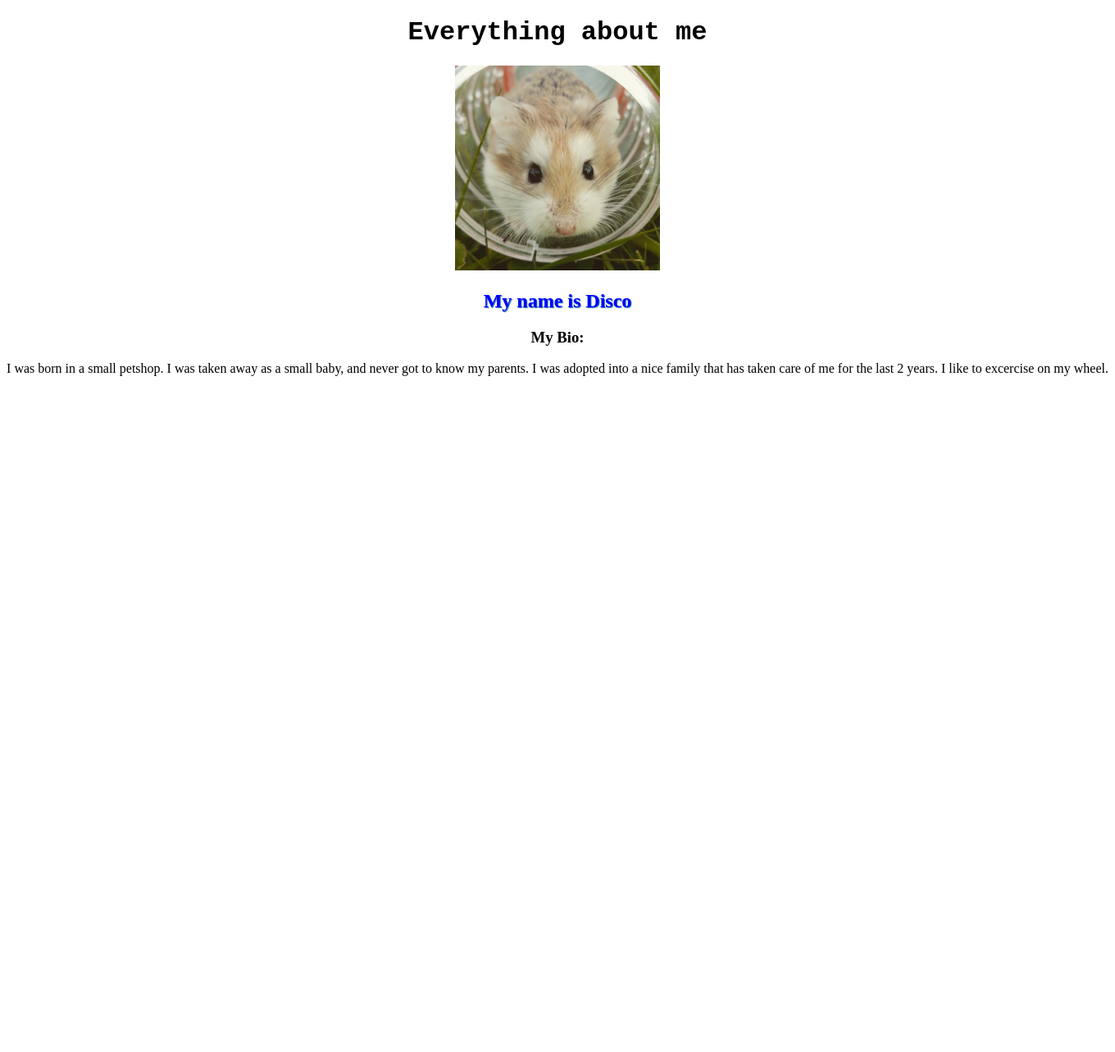
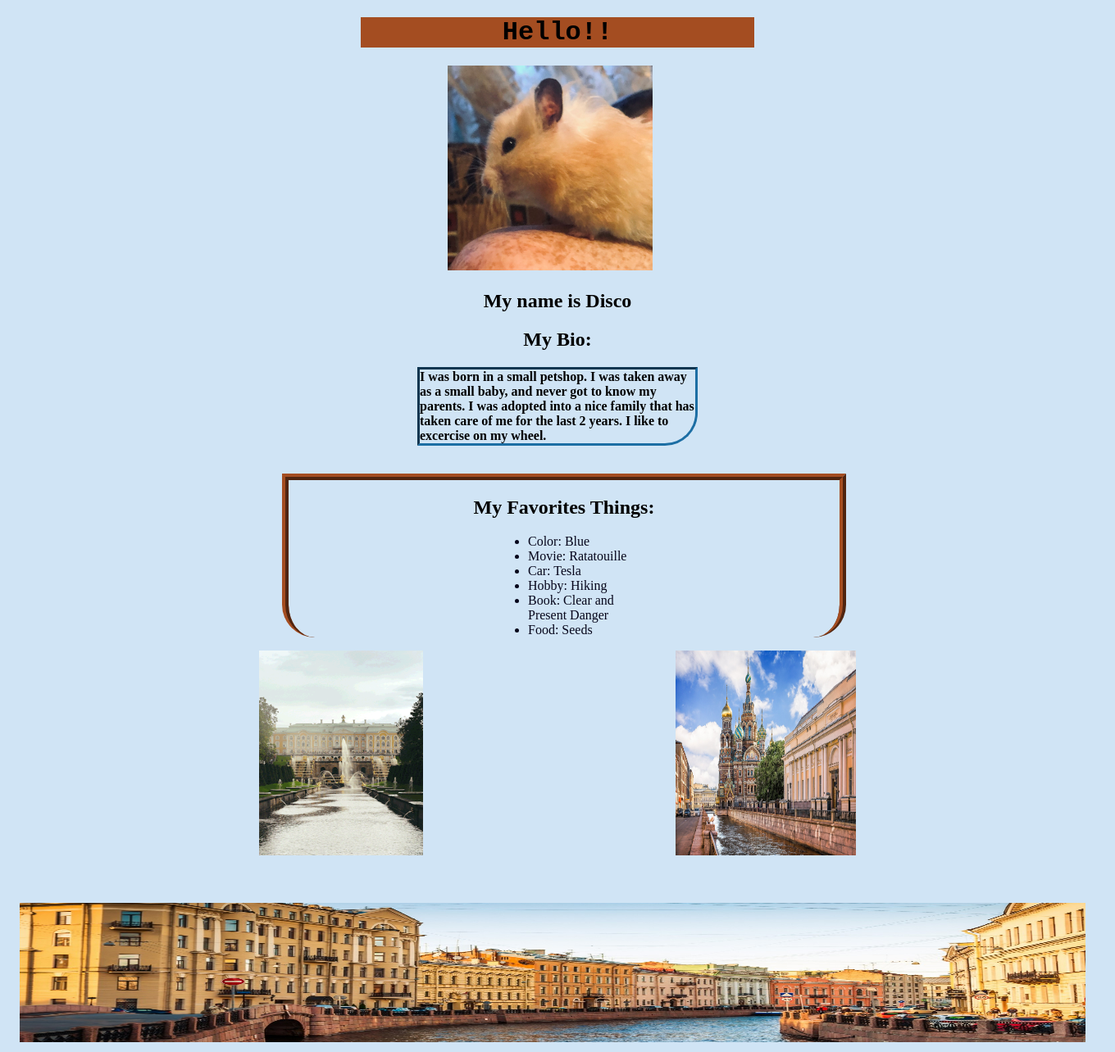
Before and after one commit to mbx33/Deployment-About-Me, a PHP site: page / in a window 1360 px wide. Shown: the whole page at 82% size. Before the commit the page ends 459 px from the top, so only its background shows below. Run offline with PHP 8.4, Linux system fonts and the light colour scheme.

Commit message:
version 4

```diff
--- a/client/index.html
+++ b/client/index.html
@@ -7,21 +7,50 @@
     <title>About Me</title>
     <link rel="stylesheet" href="./styles.css">
 </head>
+<body>
+    <header><h1 class="headline">Hello!!</h1>
+    <!-- <nav>
+        <ul class="navBar">
+            <li><a href="index.html">Home</a></li>
+            <li><a href="aboutMe.html">About Me</a></li>
+            <li><a href="Hobbies.html">Hobbies</a></li>
+        </ul>
+    </nav> -->
+    </header>
 
-<body>
-    <header><h1 class="headline">Everything about me</h1></header>
-    <main role="main"></main>
 
-    <section>
-        <img src="./assets/hamster.jpeg" alt="My Hamster Photo" height="250" width="250"><br>
-        <h2 class="subtitles">My name is Disco</h2>
+
+    <section class="mainPhoto">
+        <img src="./assets/Disco.jpeg.jpg" alt="My Hamster Photo" height="250" width="250"><br>
     </section>
 
     <section>
-        <h3>My Bio:</h3>
-        <p>I was born in a small petshop. I was taken away as a small baby, and never got to know my parents. I was adopted into a nice family that has taken care of me for the last 2 years. I like to excercise on my wheel.</p>
+        <h2>My name is Disco</h2>
+        <h2>My Bio:</h2>
+        <p class="paragraphs"><strong>I was born in a small petshop. I was taken away as a small baby, and never got to know my parents. I was adopted into a nice family that has taken care of me for the last 2 years. I like to excercise on my wheel.</strong></p>
+    </section><br>
 
+
+
+    <section class="favList">
+        <h2>My Favorites Things:</h2>
+        <ul class="subtitles">
+            <li>Color: Blue</li>
+            <li>Movie: Ratatouille</li>
+            <li>Car: Tesla</li>
+            <li>Hobby: Hiking</li>
+            <li>Book: Clear and Present Danger</li>
+            <li>Food: Seeds</li>
+        </ul>
+        </section>
+
+        <section class="logo">
+    <div> <img src="./assets/Peterhof gif.gif" alt="Peterhofgif" height="250" width="200"> </div>
+    <div> <img src="/client/assets/Griboyedova.jpg" alt="spas na krovi"  height="250" width="220">
+    </div>
     </section>
 
+
+     <footer><img src="/client/assets/moika.jpg" alt="Moika" height="170" width="1300"> </footer>
 </body>
 </html>
--- a/client/styles.css
+++ b/client/styles.css
@@ -1,12 +1,95 @@
-* {
+
+body {
+    background-color: #D0E4F5;
+    background-image: none;
+    background-repeat: no-repeat;
+    background-attachment: scroll;
+    background-position: -10px -28px;
+}
+
+.headline {
+    margin-left: auto;
+    margin-right: auto;
+    width: 8em;
+    font-family: "Courier New", Courier, monospace;
+    text-align: center;
+    background: #A44D21;
+    width: 15em;
+}
+
+.logo {
+    display: flex;
+    justify-content: space-evenly;
+    margin-left: 0;
+    margin-bottom: 4%;
+}
+
+.subtitles {
+    margin-left: auto;
+    margin-right: auto;
+    width: 8em;
+    color: rgb(6, 6, 27);
+}
+
+.paragraphs {
+    margin-left: auto;
+    margin-right: auto;
+    width: 25%;
+    border: 3px inset #1C6EA4;
+    border-radius: 0px 0px 40px 0px;
+}
+
+h2 {
+    text-align: center;
+    margin-left: auto;
+    margin-right: auto;
+}
+
+.navBar {
+    margin-left: auto;
+    margin-right: auto;
+    width: 8em;
+}
+
+.mainPhoto {
+    margin-left: 40%;
+    margin-right: auto;
+    width: 8em;
+}
+
+footer {
+    margin-left: 1em;
+    margin-right: auto;
+}
+
+.favList {
+    border-top: 8px ridge #A44D21;
+    border-right: 8px ridge #A44D21;
+    border-left: 8px ridge #A44D21;
+    border-radius: 0px 0px 40px 40px;
+    width: 50%;
+    height: 20%;
+    margin-left: 25%;
+}
+
+/* section {
+    margin: 20px auto;
     text-align: center;
 }
 
-.headline {
-    font-family: "Courier New", Courier, monospace;
+nav {
+    text-align: center;
 }
 
-.subtitles {
-    color: blue;
-    text-shadow: 1px 1px 1px #1C6EA4;
+.navBtn {
+    display: inline-flex;
+    justify-content: space-around;
 }
+
+a {
+    color: darkblue;
+}
+
+a:visited {
+    color: red;
+} */
--- a/server/index.js
+++ b/server/index.js
@@ -2,8 +2,6 @@ const express = require('express');
 const path = require('path');
 
 const app = express();
-
-
 
 app.use(express.static('client'))
 
```
Also changed, not shown: client/Hobbies.html (added, +26 -0 lines), client/aboutMe.html (added, +28 -0 lines), client/assets/Disco.jpeg.jpg (added), client/assets/Griboyedova.jpg (added), client/assets/Peterhof gif.gif (added), client/assets/disco2.jpeg.jpg (added), client/assets/moika.jpg (added).
